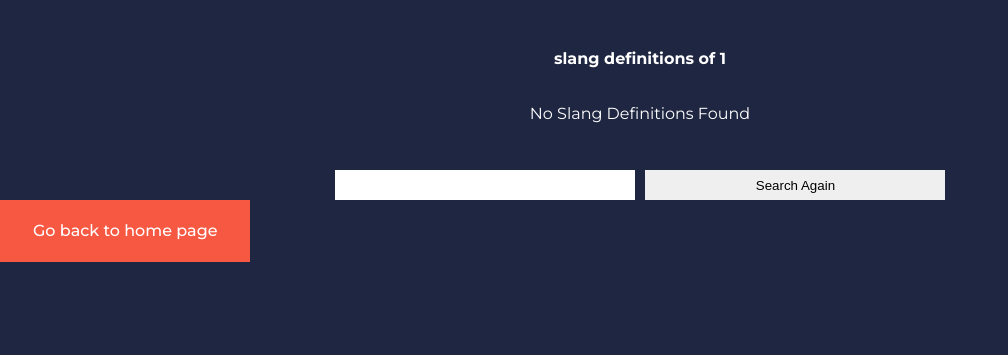
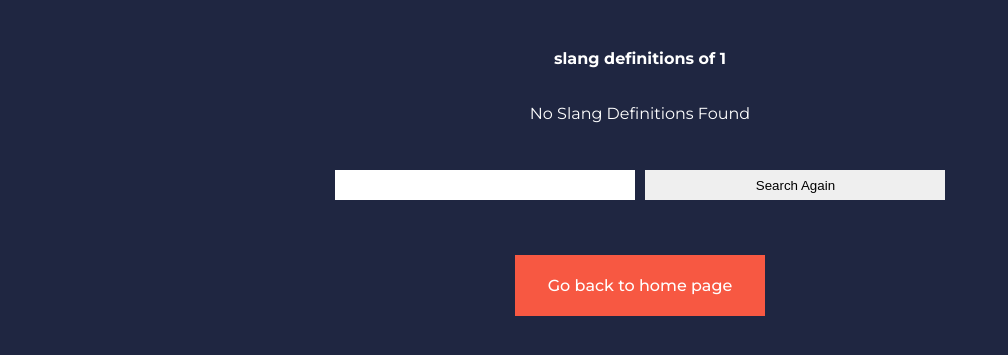
Before and after one commit to margin25/meta-app, a Django app: page /1 in a window 1280 px wide. Shown: the part 164-519 px from the top of the page, without its empty margins (0-1008 px from the left). Run offline with Django 4.2, Linux system fonts and the light colour scheme; data that the repository does not hold is empty.

Commit message:
update wordpage button

```diff
--- a/words/templates/wordpage.html
+++ b/words/templates/wordpage.html
@@ -40,7 +40,10 @@
         <input type="submit" value="Search Again" />
       </form>
     </h1>
+    <p> <br /> </p>
+    <p> <br /> </p>
+
+    <a href="homepage.html" class="btn btn-primary"> Go back to home page </a>
 </div>
-<a href="home.html" class="btn btn-primary"> Go back to home page </a>
   </body>
 </html>
```
